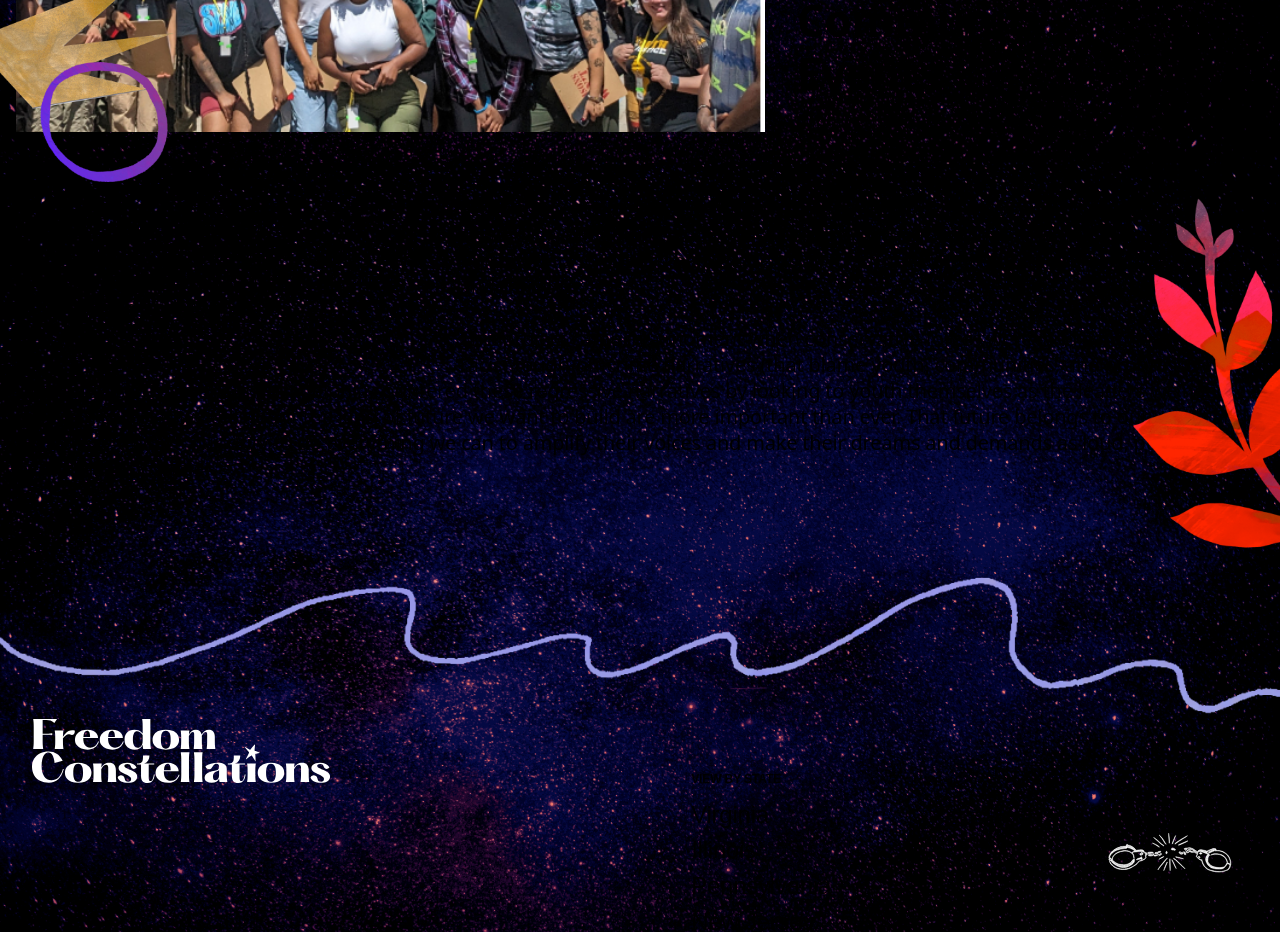
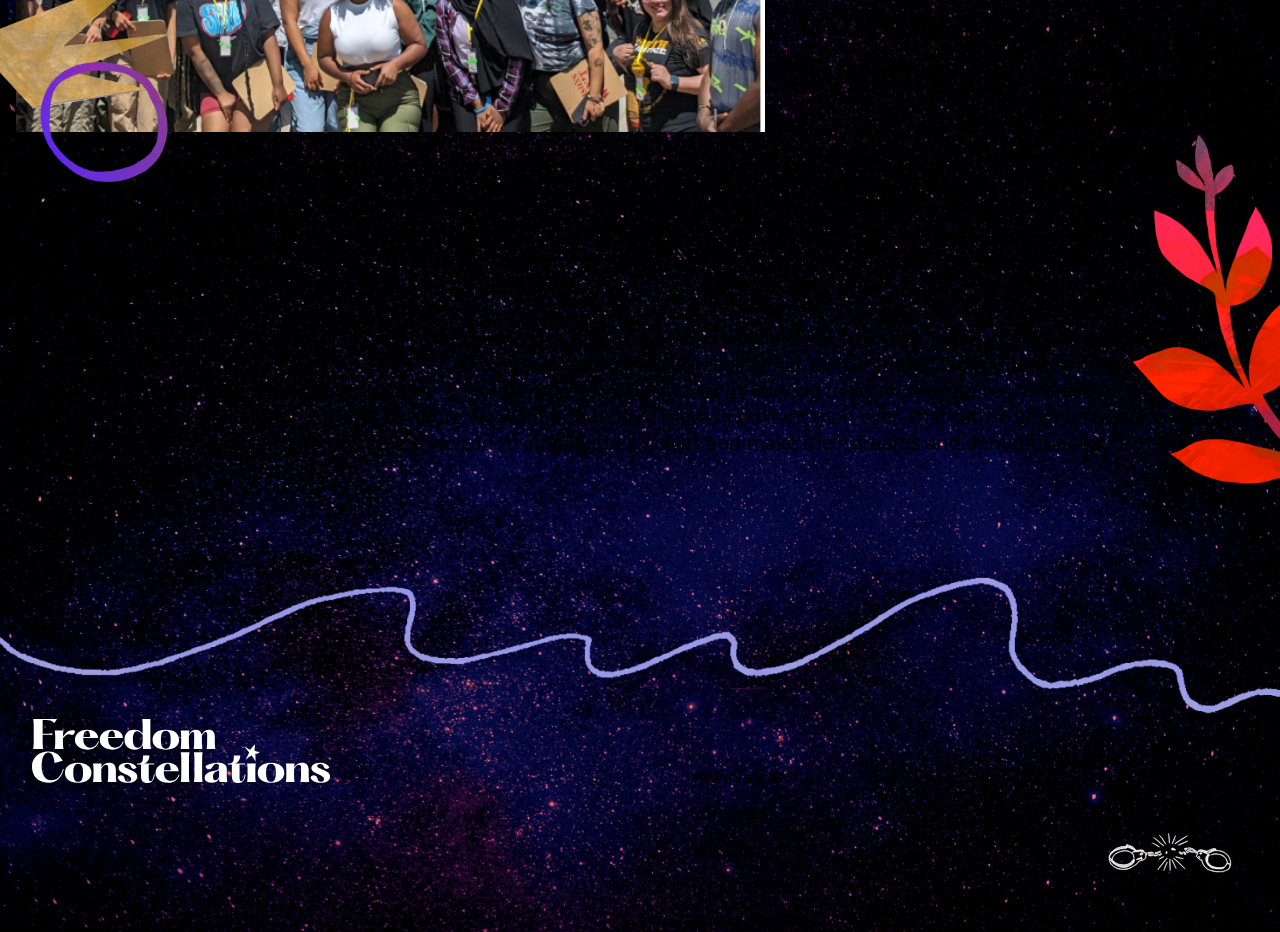
Before and after one commit to rahulshinde/freedom-constellations, a Nuxt app in the folder nuxt/: page /pennsylvania in a window 1280 px wide. Shown: the part 4120-5052 px from the top of the page. Built offline with nearby package versions, Linux system fonts and the light colour scheme.

Commit message:
update overflow

```diff
--- a/nuxt/pages/pennsylvania/index.vue
+++ b/nuxt/pages/pennsylvania/index.vue
@@ -1,5 +1,5 @@
 <template>
-  <main>
+  <main class="w-full overflow-hidden">
     <BlockTextHeading class="relative z-20" text="Pennsylvania: A city full of abolitionist art" />
     <BlockTextBody class="!mt-0 relative z-20" text="In 2023, Performing Statistics, over 50 youth leaders in Philadelphia, artists from across North America and a coalition of community partners collaborated to create a city-wide series of interactive public artworks, exhibitions, and billboards that envisioned a more just, whole, and safe future." />
 
@@ -76,7 +76,7 @@
         <img loading="lazy" class="absolute z-10 -bottom-[10%] w-[10%] left-10" src="/zine-assets/zine-assets_0002_Layer-12.png" />
       </div>
 
-      <div class="relative">
+      <div class="relative overflow-hidden">
         <img loading="lazy" class="absolute z-10 top-0 w-[20%] right-0" src="/zine-assets/zine-assets_0004_Layer-8.png" />
       <BlockTextWithQuote
         class="pb-16"
```
